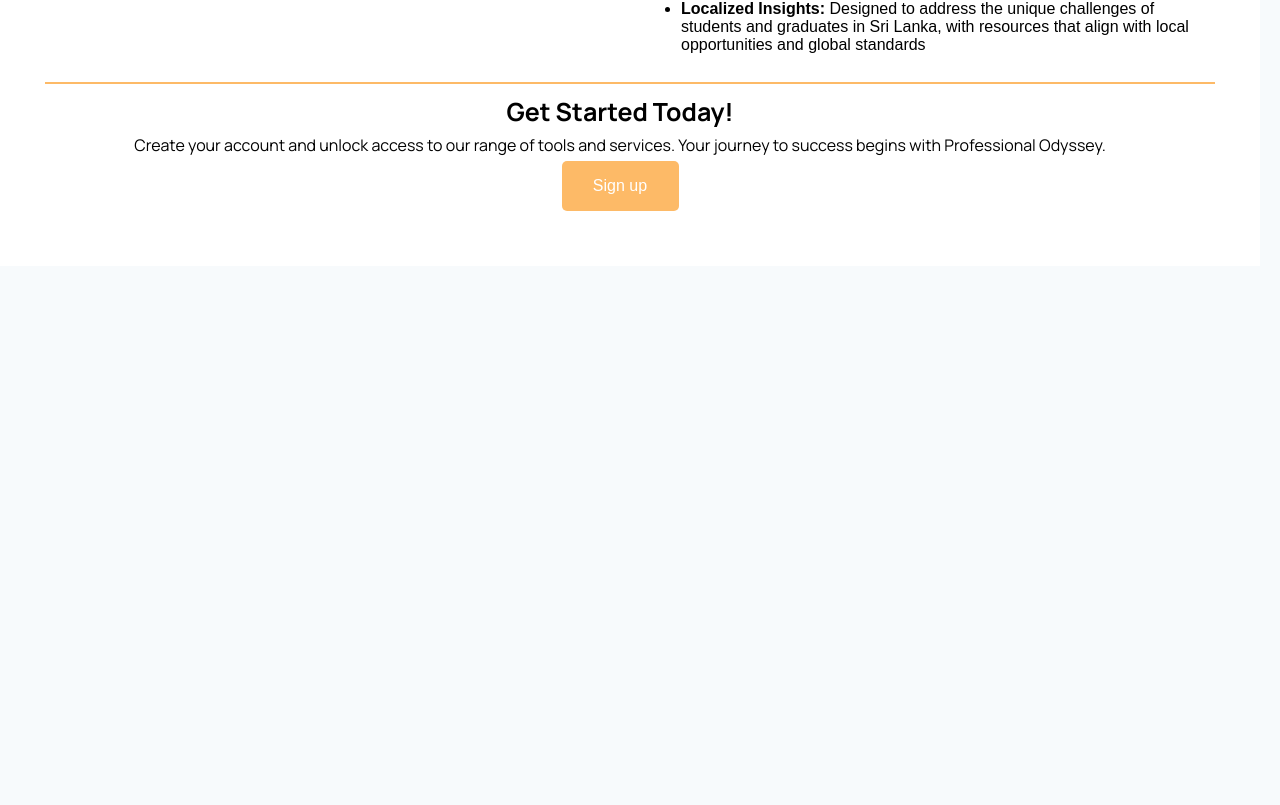
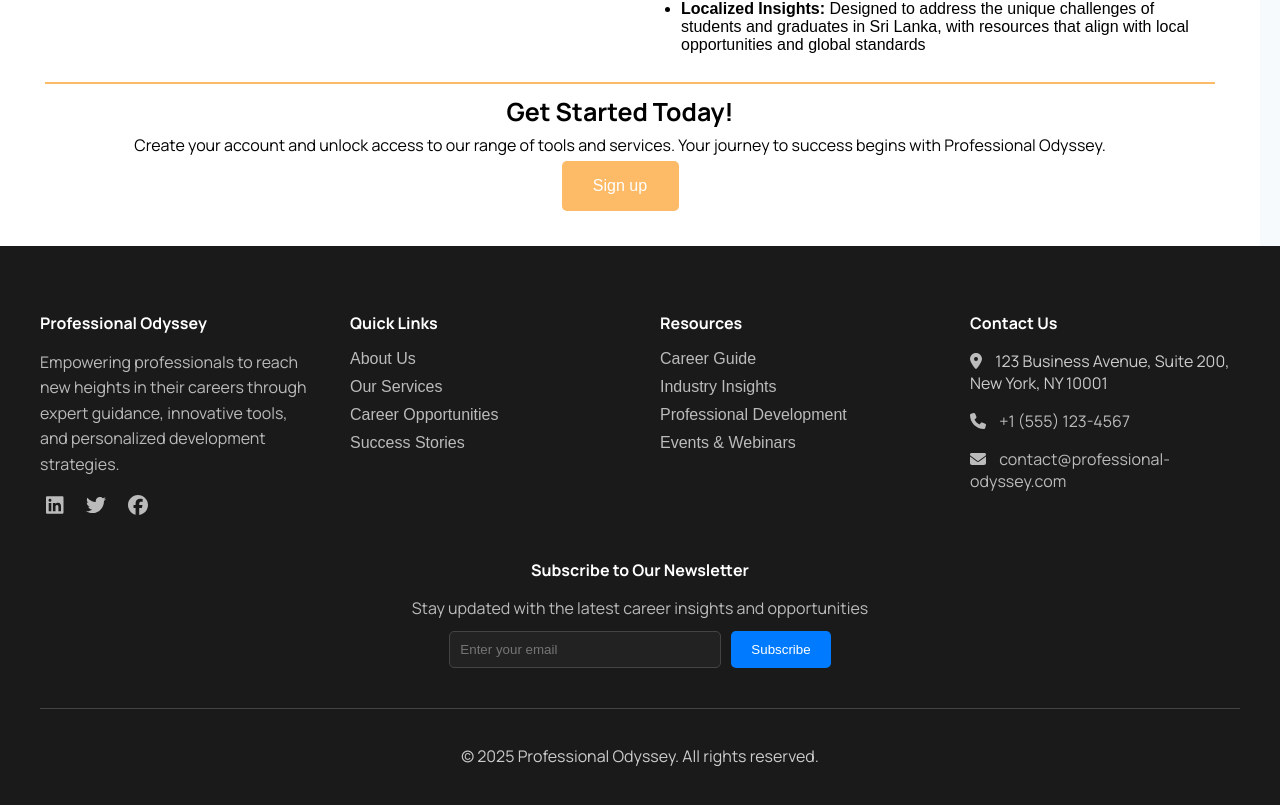
Before and after one commit to DevintthHaran/SDGP, a React (Create React App) app in the folder Frontend/sdgp-project/: page / in a window 1280 px wide. Shown: the part 2163-2968 px from the top of the page. Before the commit the page ends 2429 px from the top, so only its background shows below. Built offline with nearby package versions, Linux system fonts and the light colour scheme.

Commit message:
Adding the new Footer to the Home page

```diff
--- a/Frontend/sdgp-project/package.json
+++ b/Frontend/sdgp-project/package.json
@@ -5,6 +5,9 @@
   "dependencies": {
     "@emotion/react": "^11.14.0",
     "@emotion/styled": "^11.14.0",
+    "@fortawesome/free-brands-svg-icons": "^6.7.2",
+    "@fortawesome/free-solid-svg-icons": "^6.7.2",
+    "@fortawesome/react-fontawesome": "^0.2.2",
     "@mui/icons-material": "^6.3.0",
     "@mui/material": "^6.3.0",
     "bootstrap": "^5.3.3",
--- a/Frontend/sdgp-project/src/pages/Admin.jsx
+++ b/Frontend/sdgp-project/src/pages/Admin.jsx
@@ -1,7 +1,7 @@
 import { useState } from "react";
 import "../style/Admin.css";
 import Header from '../components/Header.jsx';
-// import Footer from '../components/Footer.jsx';
+import Footer from "../components/Footer.jsx";
 
 const Admin = () => {
   const [candidates, setCandidates] = useState([
@@ -61,7 +61,7 @@ const Admin = () => {
                 <p>Select a candidate to view details</p>
                 </div>
             </div>
-            {/* <Footer /> */}
+            { <Footer /> }
             </div>
     </div>
   );
--- a/Frontend/sdgp-project/src/pages/Home.jsx
+++ b/Frontend/sdgp-project/src/pages/Home.jsx
@@ -1,7 +1,7 @@
 import React from 'react';
 import '../style/Home.css';
 import Header from '../components/Header.jsx';
-// import Footer from '../components/Footer.jsx';
+import Footer from '../components/Footer.jsx';
 import img1 from '../Images/img01.jpg';
 import img2 from '../Images/img2.png';
 import img3 from '../Images/img3.png';
@@ -101,7 +101,7 @@ function Home() {
                     <div className="sign-up-button-div" ><a className="sign-up-button" href="/signup"><span>Sign up</span></a></div>
                 </div>
             </div>
-            {/* <Footer /> */}
+           <Footer/>
         </div>
     );
 };
```
Also changed, not shown: 1 other file (tests, documents, lock files or other folders).
